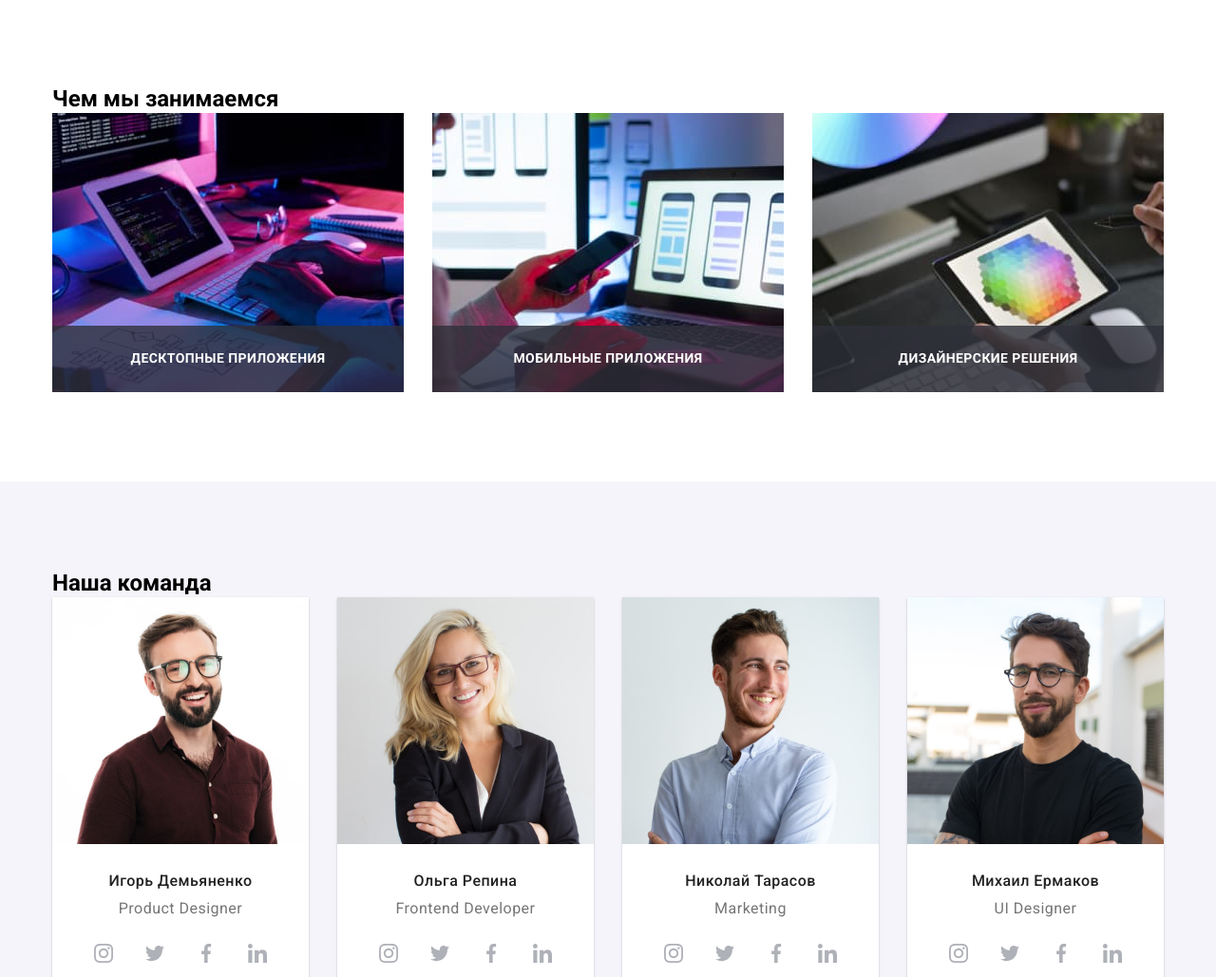
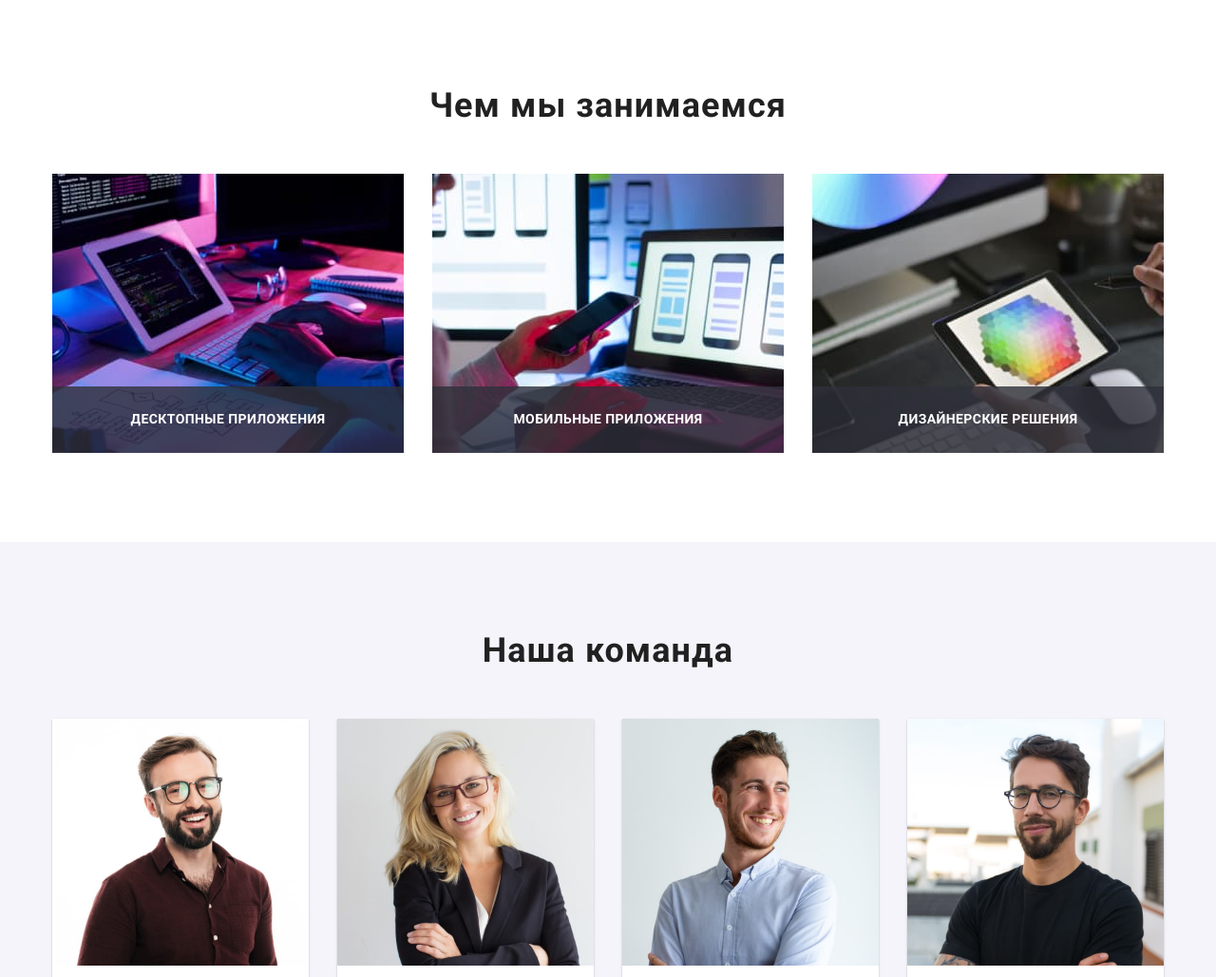
Before and after one commit to DmitriyPolonsky/goit-markup-hw-07, a plain HTML site: page index.html in a window 1280 px wide. Shown: the part 1024-2053 px from the top of the page at 95% size. Drawn offline with nearby package versions, Linux system fonts and the light colour scheme.

Commit message:
fixed section-tettle SASS

```diff
--- a/sass/main.scss
+++ b/sass/main.scss
@@ -8,6 +8,7 @@
 
 //COMPONENTS
 @import "./components/logo";
+@import "./components/section-title";
 @import "./components/current-page";
 @import "./components/social-links-list";
 @import "./components/backdrop";
```
Also changed, not shown: css/main.css, css/main.min.css, 2 other files.
